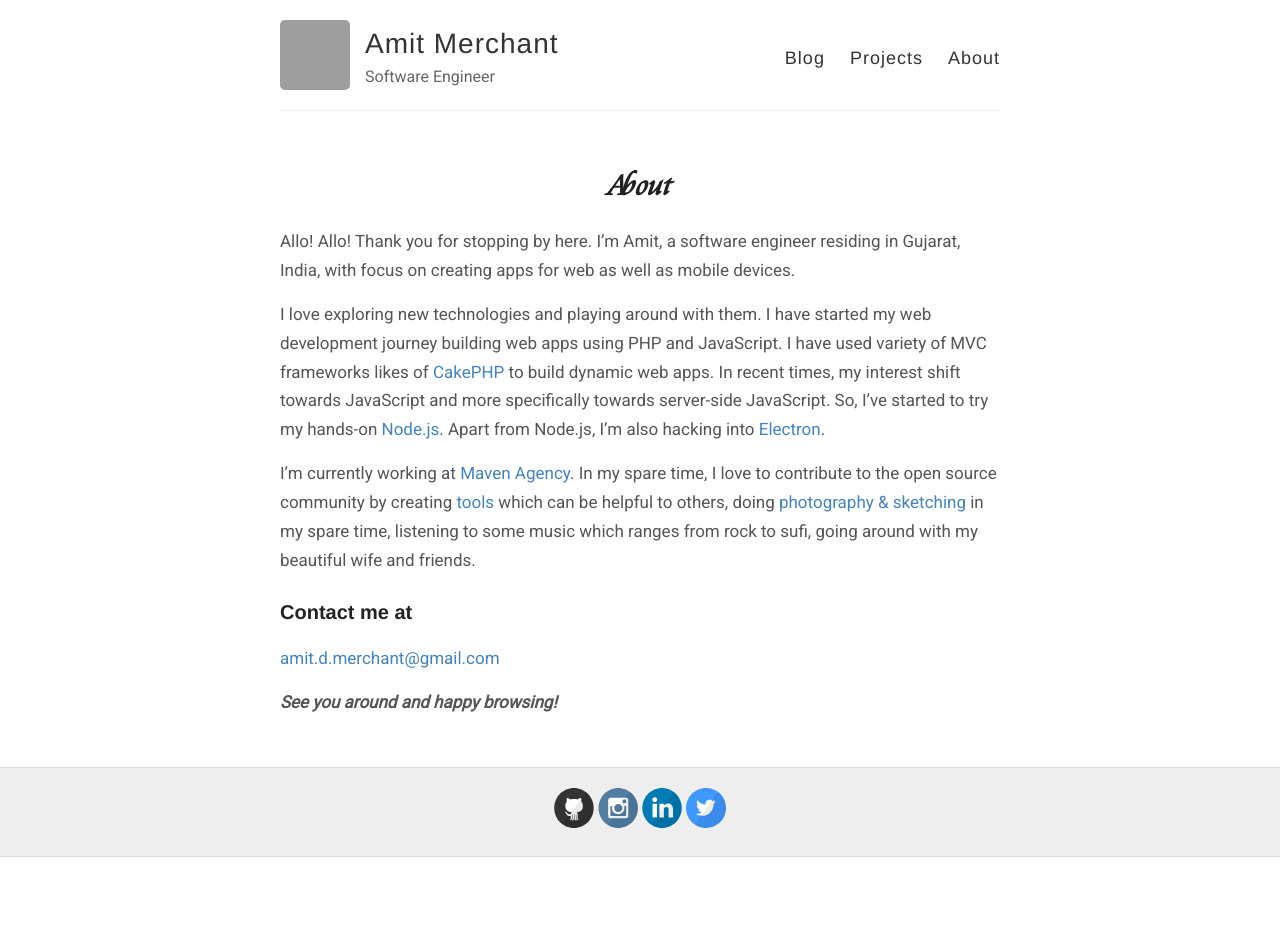
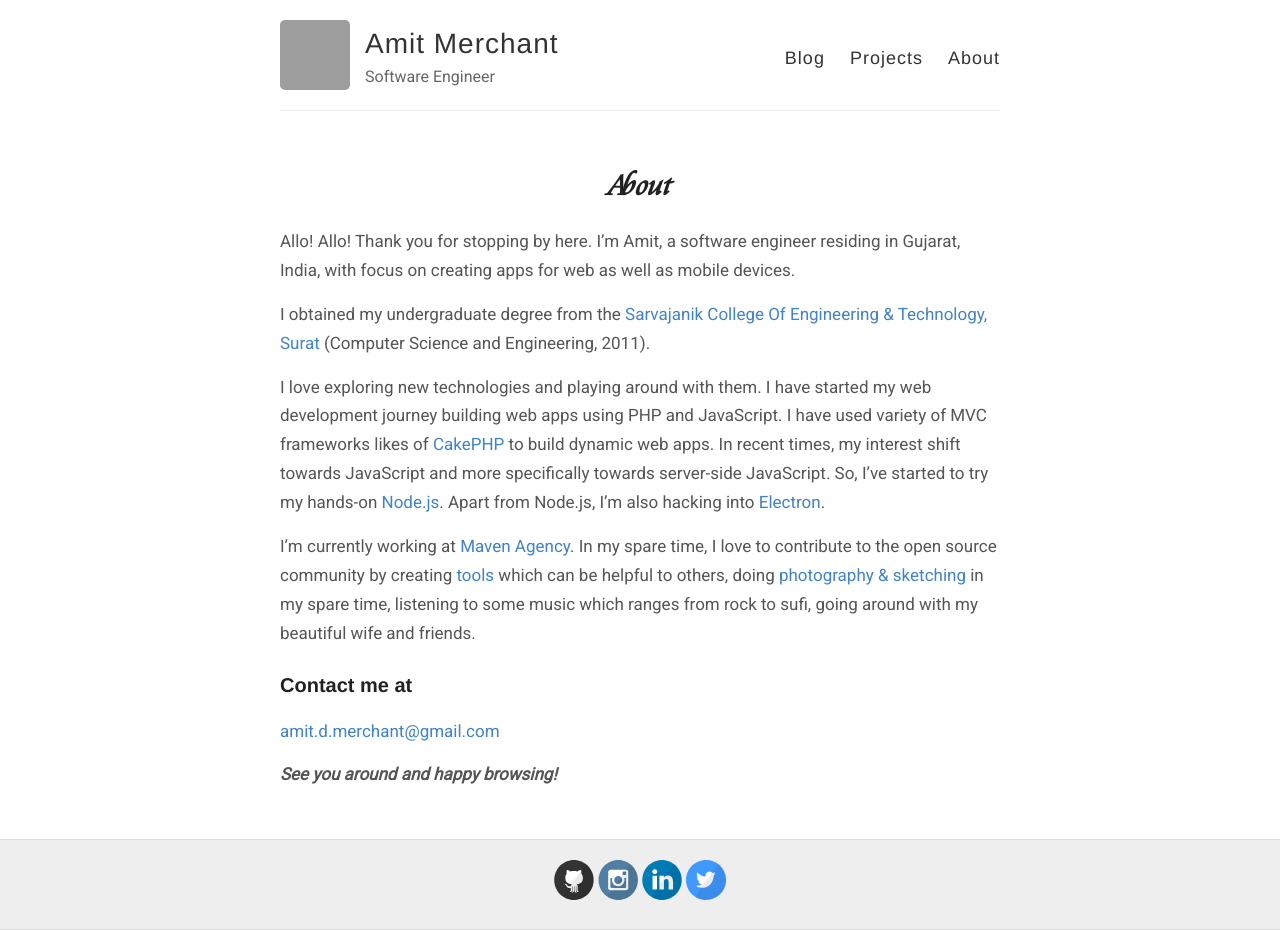
Before and after one commit to varunkumardev/amitmerchant1990.github.io, a Jekyll site: the page built from about.md, in a window 1280 px wide. Built offline with Jekyll 4.4.1, drawn with Linux system fonts in a browser that asks for light colours; before the commit the page ends 900 px from its top, so only the background shows below that; grey boxes are pictures that could not be loaded.

Commit message:
Updated about page

```diff
--- a/about.md
+++ b/about.md
@@ -5,6 +5,8 @@ permalink: /about/
 ---
 
 Allo! Allo! Thank you for stopping by here. I'm Amit, a software engineer residing in Gujarat, India, with focus on creating apps for web as well as mobile devices.
+
+I obtained my undergraduate degree from the [Sarvajanik College Of Engineering & Technology, Surat](http://scet.ac.in) (Computer Science and Engineering, 2011).
 
 I love exploring new technologies and playing around with them. I have started my web development journey building web apps using PHP and JavaScript. I have used variety of MVC frameworks likes of [CakePHP](http://cakephp.org) to build dynamic web apps. In recent times, my interest shift towards JavaScript and more specifically towards server-side JavaScript. So, I've started to try my hands-on [Node.js](https://nodejs.org/en). Apart from Node.js, I'm also hacking into [Electron](http://electron.atom.io).
 
```
